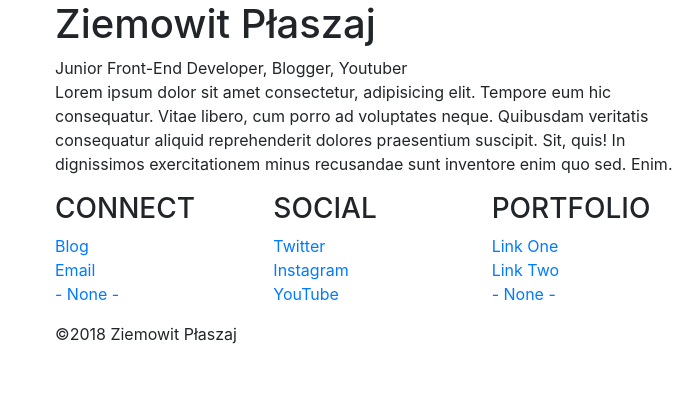
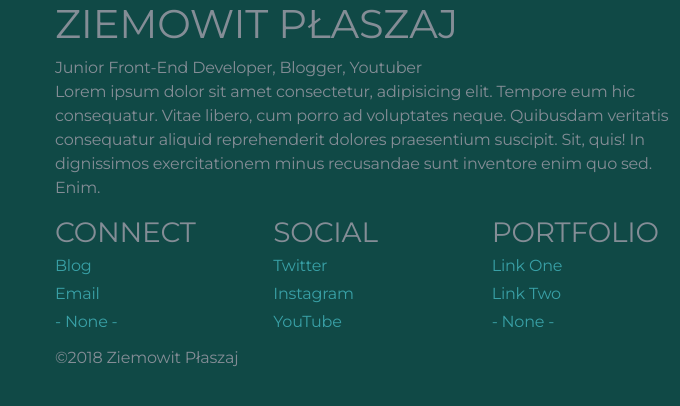
Before and after one commit to ziemowitpl/Bootstrap-4-Guide-Portfolio-www, a plain HTML site: page index.html in a window 1280 px wide. Shown: the whole page, without its empty margins (600-1280 px from the left). Drawn offline with nearby package versions, Linux system fonts and the light colour scheme.

Commit message:
Add to h1 text-uppercase and styles to css: add font family from Google Fonts, add color of bacgrounds, fonts styles, link styles and for hover and list li styles

```diff
--- a/css/styles.css
+++ b/css/styles.css
@@ -0,0 +1,21 @@
+@import url("https://fonts.googleapis.com/css?family=Montserrat:400,600");
+
+body {
+    background-color: rgb(16, 73, 70);
+    font-family: 'Montserrat', sans-serif;
+    font-weight: 400;
+    letter-spacing: -0.2px;
+    color: #848d96;
+}
+
+a {
+    color: rgba(71, 190, 199, 0.75);
+}
+a:hover {
+    color: #dcdcdc;
+}
+li {
+    font-size: 1rem;
+    line-height: 1rem;
+    margin-bottom: 0.75rem;
+}
--- a/index.html
+++ b/index.html
@@ -19,7 +19,7 @@
 
         </div>
         <div class="col-lg-6">
-            <h1>Ziemowit Płaszaj</h1>
+            <h1 class="text-uppercase">Ziemowit Płaszaj</h1>
             <span>Junior Front-End Developer, Blogger, Youtuber</span>
             <p>Lorem ipsum dolor sit amet consectetur, adipisicing elit. Tempore eum hic consequatur. Vitae libero, cum
                 porro ad voluptates neque. Quibusdam veritatis consequatur aliquid reprehenderit dolores praesentium
```
